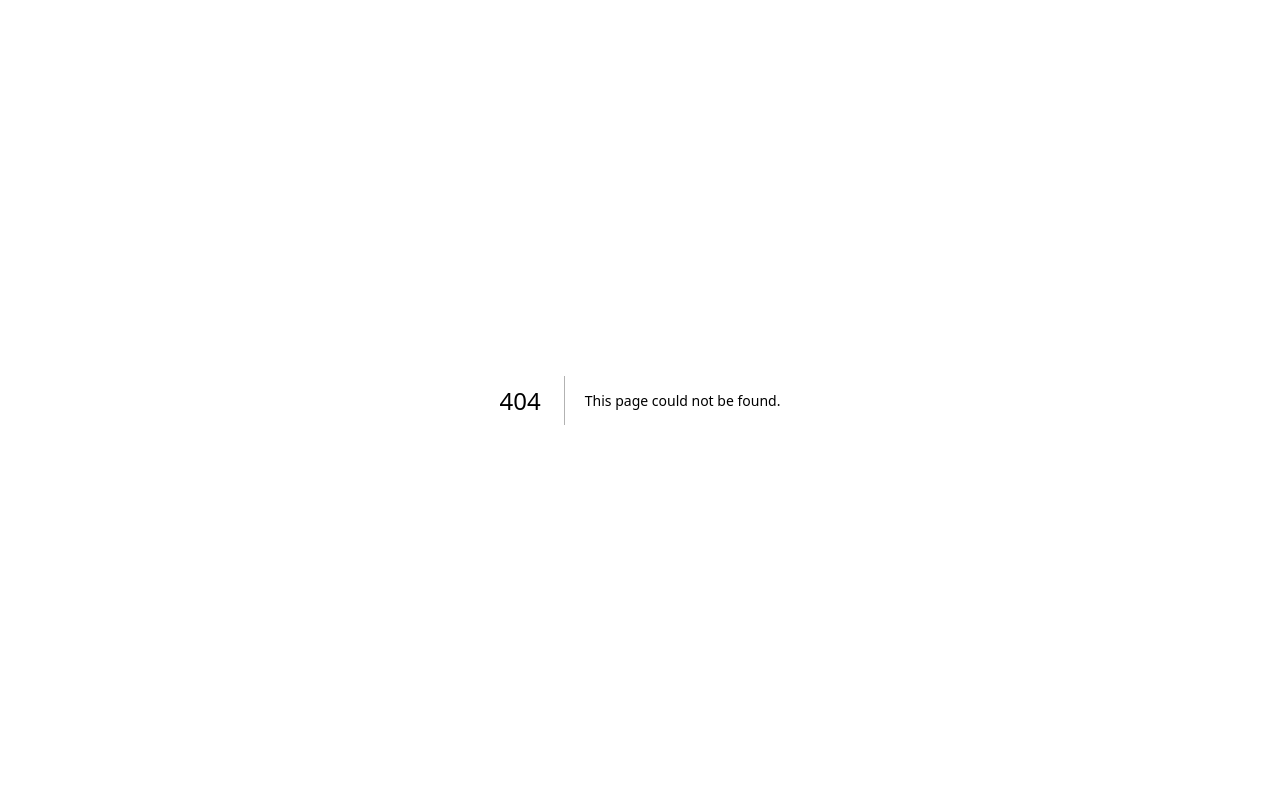
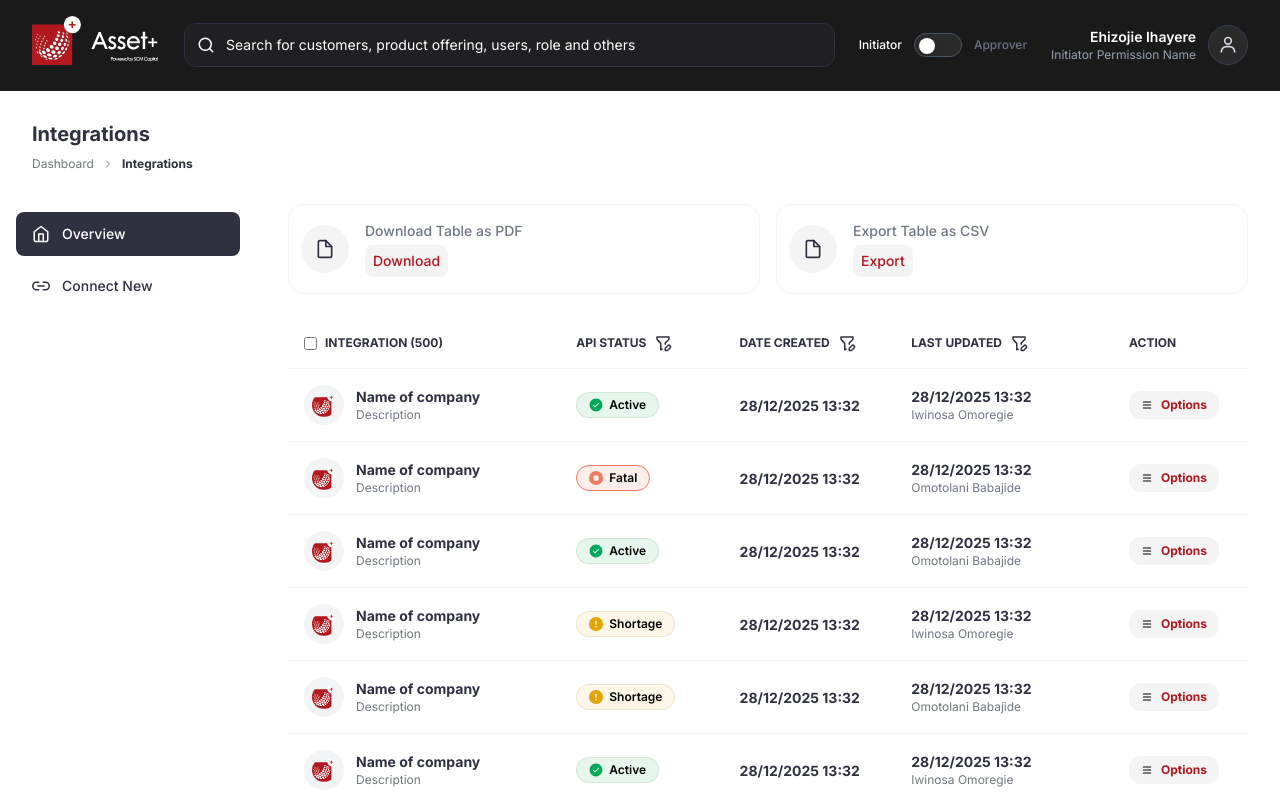
Before and after one commit to maildavc/scm-mobile-admin-portal, a Next.js app: page /dashboard/integrations in a window 1280 px wide. Before the commit this address had no page. Shown: the top 800 px of the page. Built offline with nearby package versions, Linux system fonts and the light colour scheme.

Commit message:
feat: implement integrations dashboard page, StatusBadge component, and related constants for data and configuration.

```diff
--- /dev/null
+++ b/src/app/dashboard/integrations/columns.tsx
@@ -0,0 +1,91 @@
+"use client";
+
+import { Integration } from "@/constants/integrations/integrations";
+import { Column } from "@/components/Dashboard/Table";
+import { StatusBadge } from "@/components/Dashboard/StatusBadge";
+import Button from "@/components/Button";
+import { HiMenu } from "react-icons/hi";
+import { TbFilterEdit } from "react-icons/tb";
+import { RiApps2Line } from "react-icons/ri";
+import Image from "next/image";
+
+const FilterableHeader = ({ children }: { children: string }) => (
+  <div className="flex text-xs text-[#2F3140] items-center gap-2">
+    <span className="uppercase">{children}</span>
+    <TbFilterEdit size={18} color="#2F3140" />
+  </div>
+);
+
+export const columns: Column<Integration>[] = [
+  {
+    header: (
+      <div className="flex items-center gap-2">
+        <input
+          type="checkbox"
+          className="rounded border-gray-300"
+          aria-label="Select all"
+        />
+        <span className="uppercase text-[#2F3140]">INTEGRATION (500)</span>
+      </div>
+    ),
+    className: "w-[25%]",
+    render: (item) => (
+      <div className="flex items-center gap-3">
+        <div className="w-10 h-10 rounded-full bg-gray-100 flex items-center justify-center shrink-0">
+          <Image
+            src="/scmLogo.svg"
+            alt={item.name}
+            width={24}
+            height={24}
+            className="rounded-full"
+          />
+        </div>
+        <div>
+          <p className="font-bold text-[#2F3140] text-sm">{item.name}</p>
+          <p className="text-[#707781] text-xs">{item.description}</p>
+        </div>
+      </div>
+    ),
+  },
+  {
+    header: <FilterableHeader>API STATUS</FilterableHeader>,
+    className: "w-[15%]",
+    render: (item) => (
+      <div className="flex">
+        <StatusBadge status={item.status} />
+      </div>
+    ),
+  },
+  {
+    header: <FilterableHeader>DATE CREATED</FilterableHeader>,
+    className: "w-[15%]",
+    render: (item) => (
+      <span className="text-sm font-bold text-[#2F3140]">
+        {item.dateCreated}
+      </span>
+    ),
+  },
+  {
+    header: <FilterableHeader>LAST UPDATED</FilterableHeader>,
+    className: "w-[20%]",
+    render: (item) => (
+      <div>
+        <p className="font-bold text-[#2F3140] text-sm">{item.lastUpdated}</p>
+        <p className="text-[#707781] text-xs">{item.updatedBy}</p>
+      </div>
+    ),
+  },
+  {
+    header: (
+      <div className="flex items-center gap-1">
+        <span className="uppercase text-[#2F3140] text-xs">ACTION</span>
+      </div>
+    ),
+    className: "w-[10%]",
+    render: (item) => (
+      <button className="flex items-center gap-2 px-3 py-1.5 bg-[#F4F4F5] rounded-xl text-xs font-bold text-[#B2171E] hover:bg-red-500 hover:text-white transition-colors">
+        <HiMenu color="black" /> Options
+      </button>
+    ),
+  },
+];
--- /dev/null
+++ b/src/app/dashboard/integrations/page.tsx
@@ -0,0 +1,65 @@
+"use client";
+
+import React from "react";
+import Sidebar, { SidebarProvider } from "@/components/Dashboard/Sidebar";
+import PageHeader from "@/components/Dashboard/PageHeader";
+import Table from "@/components/Dashboard/Table";
+import ActionButton from "@/components/Dashboard/ActionButton";
+import {
+  INTEGRATIONS_SIDEBAR_ITEMS,
+  PAGE_CONFIG,
+  MOCK_DATA,
+  getBreadcrumbs,
+} from "@/constants/integrations/integrations";
+import { columns } from "./columns";
+
+const IntegrationsPage = () => {
+  const breadcrumbs = getBreadcrumbs();
+
+  return (
+    <SidebarProvider>
+      <div className="flex flex-col h-full">
+        <div className="w-full border-b border-gray-50 md:border-0 md:px-0">
+          <PageHeader title={PAGE_CONFIG.title} breadcrumbs={breadcrumbs} />
+        </div>
+        <div className="flex-1 flex h-full">
+          <Sidebar
+            menuItems={INTEGRATIONS_SIDEBAR_ITEMS}
+            onItemClick={(label) => console.log(label)}
+          />
+
+          <main className="flex-1 p-8 bg-white overflow-hidden pt-4 overflow-y-auto">
+            <div className="flex flex-col gap-6">
+              {/* Action Buttons */}
+              <div className="flex flex-col md:flex-row gap-4">
+                <ActionButton
+                  label="Download Table as PDF"
+                  actionText="Download"
+                  onClick={() => console.log("Download PDF")}
+                  fullWidth
+                />
+                <ActionButton
+                  label="Export Table as CSV"
+                  actionText="Export"
+                  onClick={() => console.log("Export CSV")}
+                  fullWidth
+                />
+              </div>
+
+              {/* Table */}
+              <div>
+                <Table
+                  data={MOCK_DATA}
+                  columns={columns}
+                  itemsPerPage={PAGE_CONFIG.itemsPerPage}
+                />
+              </div>
+            </div>
+          </main>
+        </div>
+      </div>
+    </SidebarProvider>
+  );
+};
+
+export default IntegrationsPage;
--- a/src/components/Dashboard/StatusBadge.tsx
+++ b/src/components/Dashboard/StatusBadge.tsx
@@ -1,5 +1,6 @@
 import React from "react";
 import { BsFillExclamationCircleFill, BsPauseCircleFill } from "react-icons/bs";
+import { BsFillStopCircleFill } from "react-icons/bs";
 import { GoCheckCircleFill } from "react-icons/go";
 
 type StatusType =
@@ -8,7 +9,9 @@ type StatusType =
   | "Awaiting Approval"
   | "Completed"
   | "Pending Verification"
-  | "Failed";
+  | "Failed"
+  | "Fatal"
+  | "Shortage";
 
 interface StatusBadgeProps {
   status: StatusType;
@@ -49,6 +52,16 @@ const statusStyles: Record<
     border: "border-[#B2171E]/10",
     text: "text-black",
   },
+  Fatal: {
+    bg: "bg-[#FDEEEC]",
+    border: "border-[#F17A63]",
+    text: "text-black",
+  },
+  Shortage: {
+    bg: "bg-[#FEF6E7]",
+    border: "border-[#865503]/10",
+    text: "text-black",
+  },
 };
 
 const getStatusIcon = (status: StatusType) => {
@@ -71,6 +84,12 @@ const getStatusIcon = (status: StatusType) => {
       return (
         <BsFillExclamationCircleFill className="" size={14} color="#B2171E" />
       );
+    case "Fatal":
+      return <BsFillStopCircleFill className="" size={14} color="#F17A63" />;
+    case "Shortage":
+      return (
+        <BsFillExclamationCircleFill className="" size={14} color="#E3A300" />
+      );
   }
 };
 
--- a/src/constants/dashboard.ts
+++ b/src/constants/dashboard.ts
@@ -55,6 +55,7 @@ export const DASHBOARD_CARDS = [
     title: "Integrations",
     description:
       "Manage customer profiles, update KYC, view customer details and many more in this module",
+    path: "/dashboard/integrations",
   },
   {
     icon: FiLink2, // Using Link icon as per screenshot for Notifs
--- /dev/null
+++ b/src/constants/integrations/integrations.ts
@@ -0,0 +1,130 @@
+export type Integration = {
+  id: string;
+  name: string;
+  description: string;
+  icon?: string; // URL or placeholder for now
+  status: "Active" | "Fatal" | "Shortage";
+  dateCreated: string;
+  lastUpdated: string;
+  updatedBy: string;
+};
+
+import { FiHome, FiLink2 } from "react-icons/fi";
+
+export const INTEGRATIONS_SIDEBAR_ITEMS = [
+  {
+    label: "Overview",
+    isActive: true,
+    icon: FiHome,
+    href: "/dashboard/integrations",
+  },
+  {
+    label: "Connect New",
+    isActive: false,
+    icon: FiLink2,
+    href: "/dashboard/integrations/new",
+  },
+];
+
+export const PAGE_CONFIG = {
+  title: "Integrations",
+  itemsPerPage: 10,
+};
+
+export const MOCK_DATA: Integration[] = [
+  {
+    id: "1",
+    name: "Name of company",
+    description: "Description",
+    status: "Active",
+    dateCreated: "28/12/2025 13:32",
+    lastUpdated: "28/12/2025 13:32",
+    updatedBy: "Iwinosa Omoregie",
+  },
+  {
+    id: "2",
+    name: "Name of company",
+    description: "Description",
+    status: "Fatal",
+    dateCreated: "28/12/2025 13:32",
+    lastUpdated: "28/12/2025 13:32",
+    updatedBy: "Omotolani Babajide",
+  },
+  {
+    id: "3",
+    name: "Name of company",
+    description: "Description",
+    status: "Active",
+    dateCreated: "28/12/2025 13:32",
+    lastUpdated: "28/12/2025 13:32",
+    updatedBy: "Omotolani Babajide",
+  },
+  {
+    id: "4",
+    name: "Name of company",
+    description: "Description",
+    status: "Shortage",
+    dateCreated: "28/12/2025 13:32",
+    lastUpdated: "28/12/2025 13:32",
+    updatedBy: "Iwinosa Omoregie",
+  },
+  {
+    id: "5",
+    name: "Name of company",
+    description: "Description",
+    status: "Shortage",
+    dateCreated: "28/12/2025 13:32",
+    lastUpdated: "28/12/2025 13:32",
+    updatedBy: "Omotolani Babajide",
+  },
+  {
+    id: "6",
+    name: "Name of company",
+    description: "Description",
+    status: "Active",
+    dateCreated: "28/12/2025 13:32",
+    lastUpdated: "28/12/2025 13:32",
+    updatedBy: "Iwinosa Omoregie",
+  },
+  {
+    id: "7",
+    name: "Name of company",
+    description: "Description",
+    status: "Active",
+    dateCreated: "28/12/2025 13:32",
+    lastUpdated: "28/12/2025 13:32",
+    updatedBy: "Iwinosa Omoregie",
+  },
+  {
+    id: "8",
+    name: "Name of company",
+    description: "Description",
+    status: "Shortage",
+    dateCreated: "28/12/2025 13:32",
+    lastUpdated: "28/12/2025 13:32",
+    updatedBy: "Omotolani Babajide",
+  },
+  {
+    id: "9",
+    name: "Name of company",
+    description: "Description",
+    status: "Active",
+    dateCreated: "28/12/2025 13:32",
+    lastUpdated: "28/12/2025 13:32",
+    updatedBy: "Iwinosa Omoregie",
+  },
+  {
+    id: "10",
+    name: "Name of company",
+    description: "Description",
+    status: "Active",
+    dateCreated: "28/12/2025 13:32",
+    lastUpdated: "28/12/2025 13:32",
+    updatedBy: "Omotolani Babajide",
+  },
+];
+
+export const getBreadcrumbs = () => [
+  { label: "Dashboard", href: "/dashboard" },
+  { label: "Integrations", active: true },
+];
```
